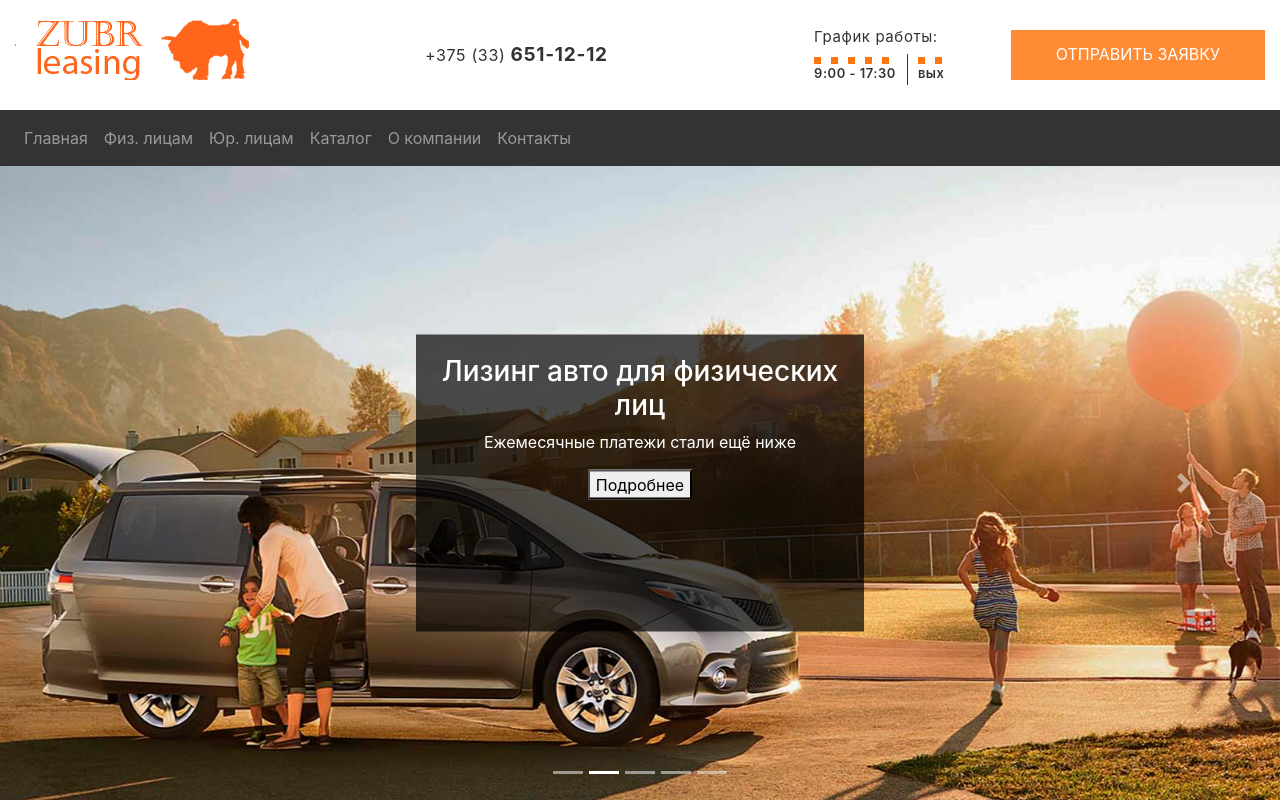
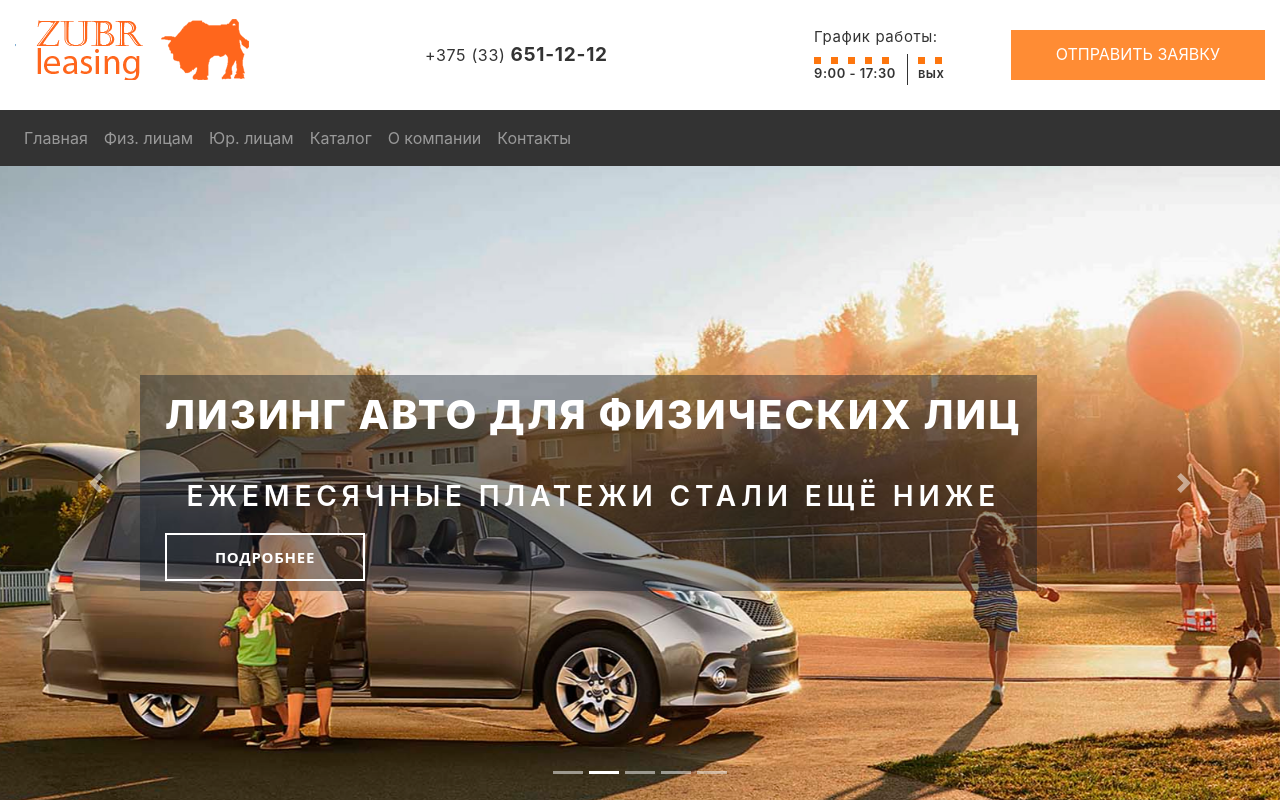
Before and after one commit to ivancupchick/zubr-leasing, a React (Create React App) app in the folder ui/: page / in a window 1280 px wide. Shown: the top 800 px of the page. Built offline with nearby package versions, Linux system fonts and the light colour scheme.

Commit message:
Changed slides

```diff
--- a/ui/src/shared/components/CommonCarouselMenu.tsx/CommonCarouselMenu.scss
+++ b/ui/src/shared/components/CommonCarouselMenu.tsx/CommonCarouselMenu.scss
@@ -64,10 +64,79 @@
   }
 
   &-caption {
-    top: 50%;  /* position the top  edge of the element at the middle of the parent */
-    left: 50%; /* position the left edge of the element at the middle of the parent */
+    // top: 50%;  /* position the top  edge of the element at the middle of the parent */
+    // left: 50%; /* position the left edge of the element at the middle of the parent */
 
-    transform: translate(-50%, -50%); /* This is a shorthand of */
-    background-color: rgba(0, 0, 0, 0.693);
+    // transform: translate(-50%, -50%); /* This is a shorthand of */
+
+    // position: relative;
+    top: 0;
+    left: 0;
+    // width: 100%;
+    height: 100%;
+    display: flex;
+    justify-content: center;
+    align-items: center;
+
+    .wrapper-caption {
+      width: 100%;
+      padding-left: 140px;
+      padding-right: 15px;
+      // margin: auto;
+      max-width: 1400px;
+
+      &-content {
+        width: fit-content;
+        padding: 10px 15px 10px 25px;
+
+        background: rgba(14, 25, 42, 0.4);
+        display: flex;
+        flex-direction: column;
+
+        &-title {
+          display: block;
+          font-size: 40px;
+          font-weight: 800;
+          line-height: 60px;
+          letter-spacing: 2px;
+          text-transform: uppercase;
+        }
+
+        &-subTitle {
+          display: block;
+          margin: 30px 0 15px;
+          font-size: 28px;
+          font-weight: 600;
+          line-height: 43px;
+          letter-spacing: 4.8px;
+          text-transform: uppercase;
+        }
+
+        & > .button {
+          box-sizing: border-box;
+          display: block;
+          border: 2px solid #fff;
+          background: none;
+          padding: 11px 0;
+          width: 200px;
+          position: relative;
+          z-index: 1;
+          color: #fff;
+          cursor: pointer;
+          font: bold 15px/22px "Open Sans", sans-serif;
+          letter-spacing: .75px;
+          text-align: center;
+          text-transform: uppercase;
+          transition: all .3s;
+
+          &:hover {
+            background: #fff;
+            color: #343e4d;
+            outline: 0;
+            text-decoration: none;
+          }
+        }
+      }
+    }
   }
 }
--- a/ui/src/shared/components/CommonCarouselMenu.tsx/CommonCarouselMenu.tsx
+++ b/ui/src/shared/components/CommonCarouselMenu.tsx/CommonCarouselMenu.tsx
@@ -2,77 +2,98 @@ import React from "react"
 
 import Carousel from 'react-bootstrap/Carousel'
 
+import firstSlideImage from './carouselImage/1.png'
+import secondSlideImage from './carouselImage/2.jpg'
+import thirdSlideImage from './carouselImage/3.jpg'
+import fourthSlideImage from './carouselImage/4.png'
+import fivthSlideImage from './carouselImage/5.png'
+
 import './CommonCarouselMenu.scss'
 
-function getButton(props: any, url: string) {
-  if (props.url !== url) {
-    return <button>Подробнее</button>;
-  }
+function getButton(props: any, text: string, url?: string,) {
+  if (props.url === url && url) {
     return '';
   }
+  return <a className="button" href="/">{text}</a>;
+}
+
+type CarouselItems = {
+  slideUrl: string;
+
+  texts: {
+    title: string;
+    subTitle: string;
+    exprasionTextForButton: string;
+    buttonText: string;
+  }
+}[];
+
+const carouselItems: CarouselItems = [{
+  slideUrl: firstSlideImage,
+  texts: {
+    title: 'Волшебные дни продаж Volvo',
+    subTitle: 'Рекордные выгожы до 31 января 2021',
+    exprasionTextForButton: '',
+    buttonText: 'Подробнее'
+  }
+}, {
+  slideUrl: secondSlideImage,
+  texts: {
+    title: 'Лизинг авто для физических лиц',
+    subTitle: 'Ежемесячные платежи стали ещё ниже',
+    exprasionTextForButton: 'individual',
+    buttonText: 'Подробнее'
+  }
+}, {
+  slideUrl: thirdSlideImage,
+  texts: {
+    title: 'Лизинг для юридических лиц',
+    subTitle: 'Премиум сервис на доступных условиях',
+    exprasionTextForButton: 'legalPerson',
+    buttonText: 'Подробнее'
+  }
+}, {
+  slideUrl: fourthSlideImage,
+  texts: {
+    title: 'Актив assistance - услуга помощи при страховом случае',
+    subTitle: '',
+    exprasionTextForButton: '',
+    buttonText: 'Подробнее'
+  }
+}, {
+  slideUrl: fivthSlideImage,
+  texts: {
+    title: 'Меняйте старый автомобиль',
+    subTitle: 'Программа Trade-in для новых и б\\у автомобилей',
+    exprasionTextForButton: '',
+    buttonText: 'Подробнее'
+  }
+}];
 
 const CommonCarouselMenu = (props: {url: string}) => {
   return <Carousel>
-    <Carousel.Item>
+    {
+      carouselItems.map((ci, i) => {
+        return <Carousel.Item key={i}>
         <div
-        className="img firstSlide d-block w-100"
-        // src={firstSlide}
-        // alt="Волшебные дни продаж Volvo"
-      />
-      <Carousel.Caption>
-        <h3>Волшебные дни продаж Volvo</h3>
-        <p>Рекордные выгожы до 31 января 2021</p>
-        <button>Подробнее</button>
-      </Carousel.Caption>
-    </Carousel.Item>
-    <Carousel.Item>
-      <div
-        className="img secondSlide d-block w-100"
+          className="img d-block w-100"
+          style={{ backgroundImage: `url(${ci.slideUrl})` }}
           // src={secondSlide}
           // alt="Лизинг авто для физических лиц"
         />
+        {ci.slideUrl}
         <Carousel.Caption>
-        <h3>Лизинг авто для физических лиц</h3>
-        <p>Ежемесячные платежи стали ещё ниже</p>
-        { getButton(props, 'individual') }
+          <div className="wrapper-caption">
+            <div className="wrapper-caption-content">
+              <span className="wrapper-caption-content-title">{ ci.texts.title }</span>
+              <span className="wrapper-caption-content-subTitle">{ ci.texts.subTitle }</span>
+              { getButton(props, ci.texts.buttonText, ci.texts.exprasionTextForButton) }
+            </div>
+          </div>
         </Carousel.Caption>
       </Carousel.Item>
-    <Carousel.Item>
-      <div
-        className="img thirdSlide d-block w-100"
-        // src={thirdSlide}
-        // alt="Лизинг для юридических лиц"
-      />
-      <Carousel.Caption>
-        <h3>Лизинг для юридических лиц</h3>
-        <p>Премиум сервис на доступных условиях</p>
-        { getButton(props, 'legalPerson') }
-      </Carousel.Caption>
-    </Carousel.Item>
-    <Carousel.Item>
-      <div
-        className="img fourthSlide d-block w-100"
-        // src={fourthSlide}
-        // alt="Актив assistance"
-      />
-      <Carousel.Caption>
-        <h3>Актив assistance - услуга помощи при страховом случае</h3>
-        {/* <p>Премиум сервис на доступных условиях</p> */}
-        <button>Подробнее</button>
-      </Carousel.Caption>
-    </Carousel.Item>
-    <Carousel.Item>
-      <div
-        className="img fifthSlide d-block w-100"
-        // src={fifthSlide}
-        // alt="Third slide"
-      />
-      <Carousel.Caption>
-        <h3>Меняйте старый автомобиль</h3>
-        <p>Программа Trade-in для новых и б\у автомобилей</p>
-        <button>Подробнее</button>
-      </Carousel.Caption>
-    </Carousel.Item>
+      })
+    }
   </Carousel>
 }
 
```
Lines whose indentation alone changed are shown as unchanged.
